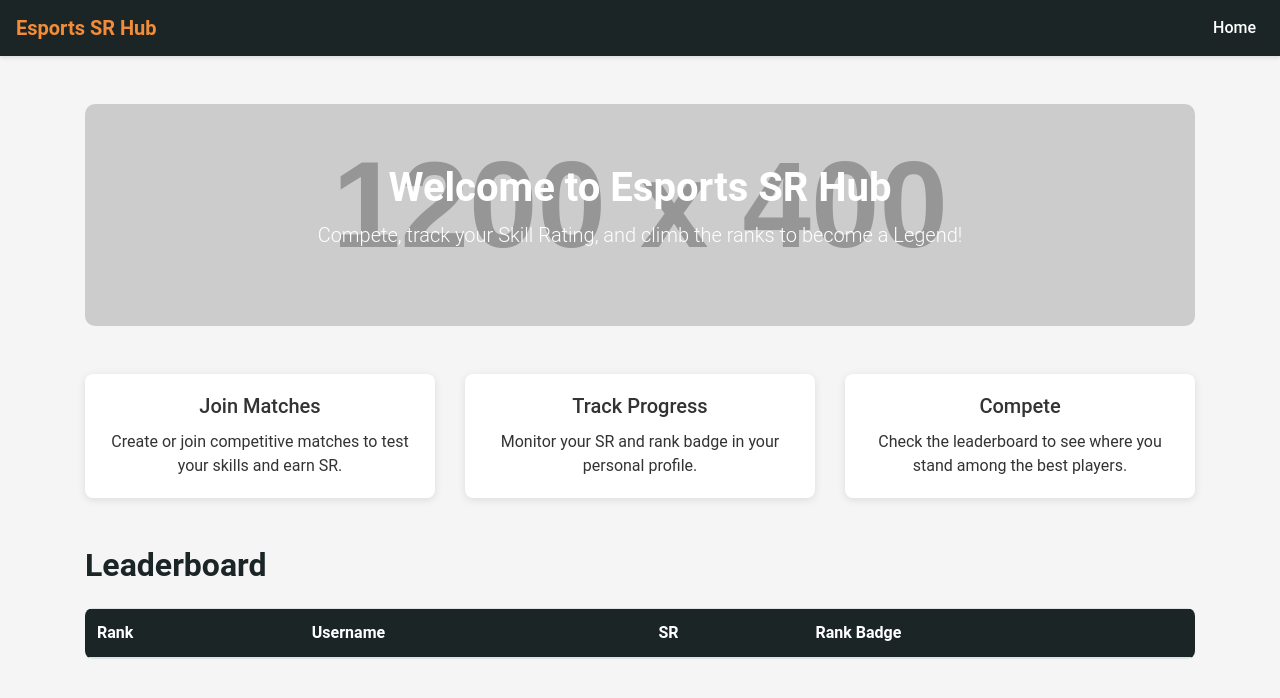
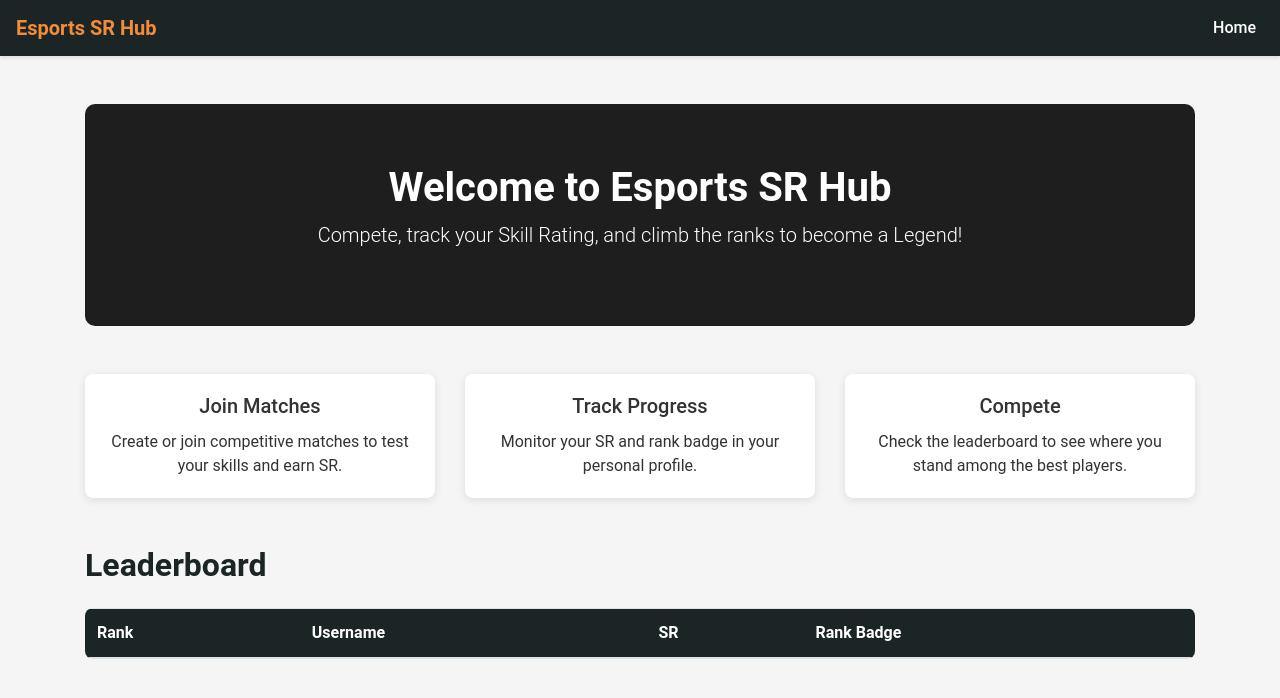
Before and after one commit to PlayersLeague/8s, a plain HTML site: page public/index.html in a window 1280 px wide. Both pictures are taken after a click on the link "Home". Drawn offline with nearby package versions, Linux system fonts and the light colour scheme; no server answers; placeholder pictures from the web are drawn by us.

Commit message:
Update styles.css

```diff
--- a/public/styles.css
+++ b/public/styles.css
@@ -27,9 +27,7 @@ body {
   color: #fff;
 }
 .hero {
-  background-image: url("https://via.placeholder.com/1200x400?text=Esports+Banner");
-  background-size: cover;
-  background-position: center;
+  background-color: #1e1e1e;
   padding: 60px 0;
   color: #fff;
   border-radius: 10px;
```
